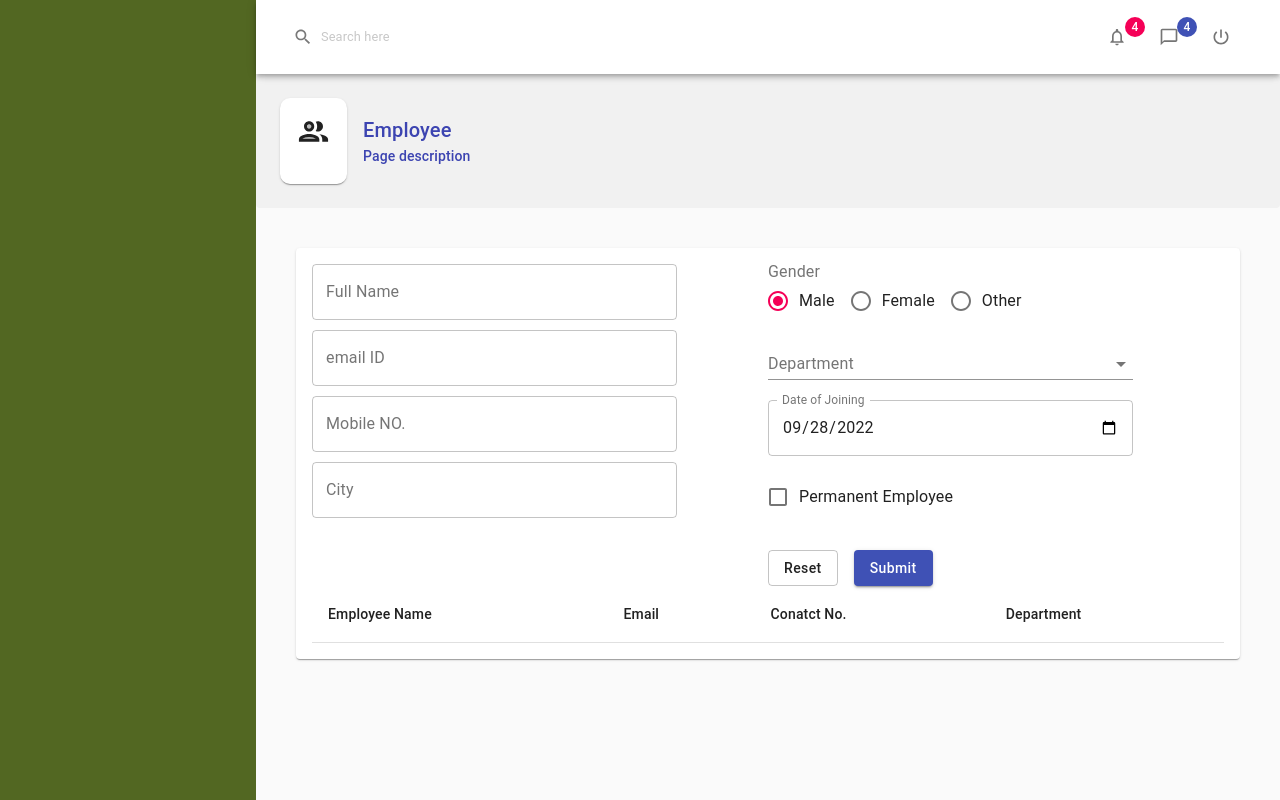
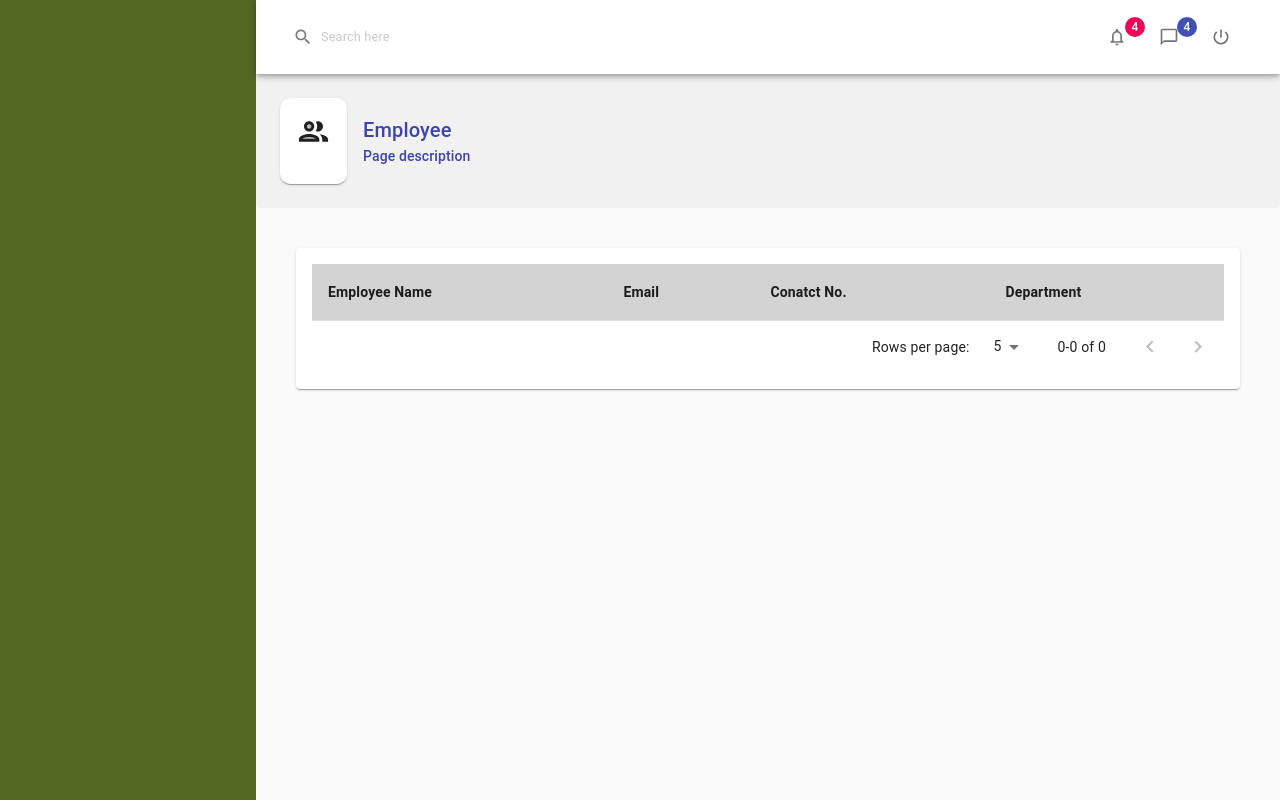
Before and after one commit to Muhammad-Faheem-khan/Employee-Data-Management-System, a React (Create React App) app: page / in a window 1280 px wide. Built offline with nearby package versions, Linux system fonts and the light colour scheme.

Commit message:
Woking on Pagination

```diff
--- a/src/Components/EmployeeData/Employee.js
+++ b/src/Components/EmployeeData/Employee.js
@@ -16,7 +16,7 @@ const Employee = () => {
               pageicon={<PeopleOutlineTwoTone fontSize='large'/>}
             />
             <Paper className={classes.formpage}>
-            <EmployeeForm />
+            {/* <EmployeeForm /> */}
             <EmployeeTable />
             </Paper>
     </>
--- a/src/Components/EmployeeData/EmployeeTable.js
+++ b/src/Components/EmployeeData/EmployeeTable.js
@@ -1,24 +1,43 @@
-import { Table, TableBody, TableCell, TableContainer, TableHead, TableRow } from '@material-ui/core'
+import { Table, TableBody, TableCell, TableContainer, TableHead, TablePagination, TableRow } from '@material-ui/core'
 import React, {useState} from 'react'
 import * as employeeService from './EmployeeService'
+import useStyles from './Styles'
 
 const EmployeeTable = () => {
+const classes = useStyles()
+const pages = [5,10,15]
 const [record, setRecords] = useState(employeeService.getAllEmployees())
+const [page, setpage] = useState(0)
+const [rowsPerPage, setrowsPerPage] = useState(pages[page])
+
    const headings = employeeService.headCells()
+const handleChangePage=(event, newpage)=>{
+  setpage(newpage)
+}
+const handleRowsperpage=event=>{
+  setrowsPerPage(parseInt(event.target.value, 10))
+  setpage(0)
+}
+
+const recordAfterpaging=(record)=>{
+  record.slice(page*rowsPerPage, (page+1)*rowsPerPage)
+}
+
+
   return (
     <TableContainer>
-    <Table>
-        <TableHead>
-         <TableRow>
+    <Table className={classes.table}>
+        <TableHead >
+         <TableRow className={classes.tr} style={{fontWeight: '1000'}}>
         {headings.map((headcell)=>(
-          <TableCell id={headcell.id}>{headcell.heading}</TableCell>
+          <TableCell key={headcell.id}>{headcell.heading}</TableCell>
         ))
         }
         </TableRow>
         </TableHead>
         <TableBody>
         { record.map((employee)=> (
-        <TableRow key={employee.id}>
+        <TableRow className={classes.tr} key={employee.id}>
             <TableCell>{employee.fullName}</TableCell>
             <TableCell>{employee.email}</TableCell>
             <TableCell>{employee.mobileNo}</TableCell>
@@ -27,8 +46,19 @@ const [record, setRecords] = useState(employeeService.getAllEmployees())
         )
         }
         </TableBody>
+
     </Table>
+    <TablePagination
+          component='div'
+          page={page}
+          rowsPerPage={rowsPerPage}
+          rowsPerPageOptions={pages}
+          count={record.length}
+          onchange={handleChangePage}
+          onChangeRowsPerPage={handleRowsperpage}
+        />
     </TableContainer>
+
   )
 }
 
--- a/src/Components/EmployeeData/Styles.js
+++ b/src/Components/EmployeeData/Styles.js
@@ -1,4 +1,5 @@
 import { makeStyles } from "@material-ui/core";
+import { hover } from "@testing-library/user-event/dist/hover";
 
 const useStyles = makeStyles({
     inputdata:{
@@ -18,7 +19,19 @@ const useStyles = makeStyles({
         marginRight: '1rem',
         marginTop: '2rem',
         textTransform: 'none'
-    }
+    },
+
+    table: {
+        '& th':{
+            fontWeight: '700',
+            backgroundColor: '#D3D3D3'
+        },
+
+    '& tbody tr:hover': {
+            backgroundColor: '#CCE7E7',
+        }
+    },
+
 })
 
 export default useStyles
```
